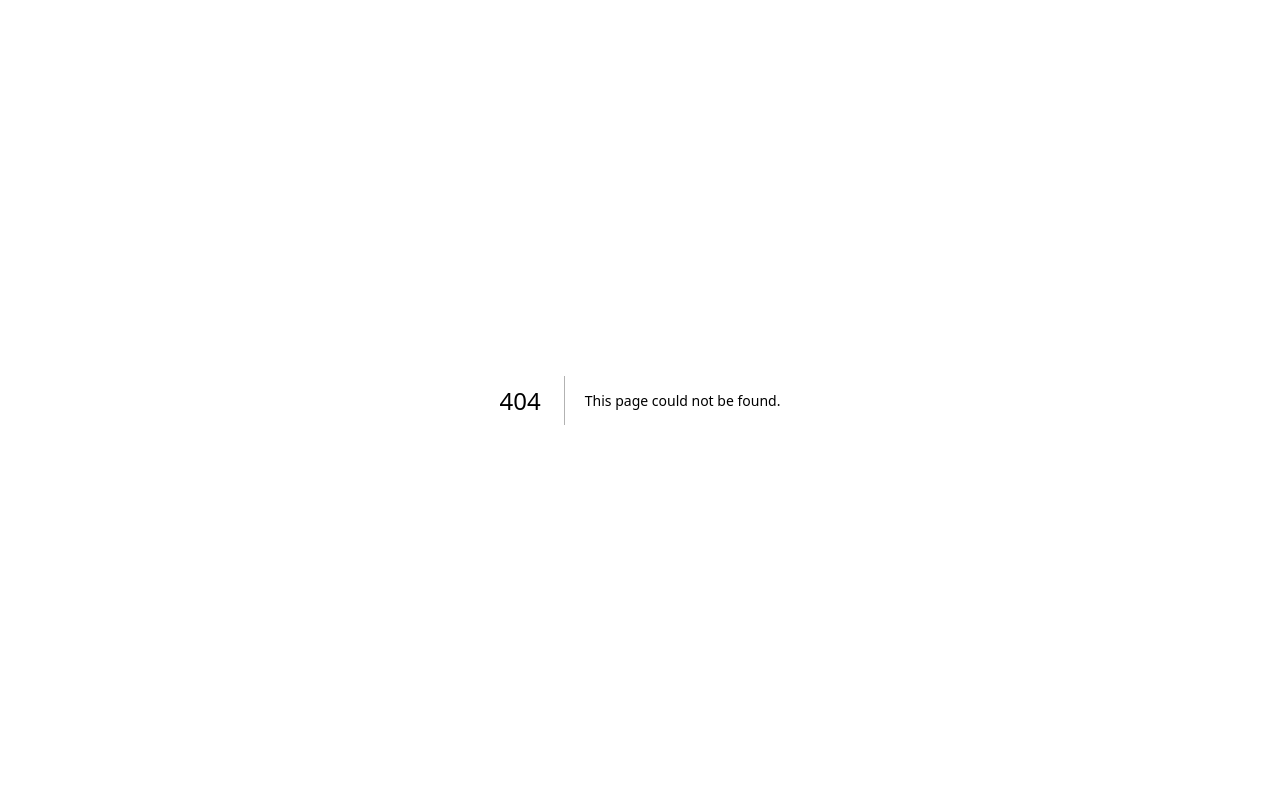
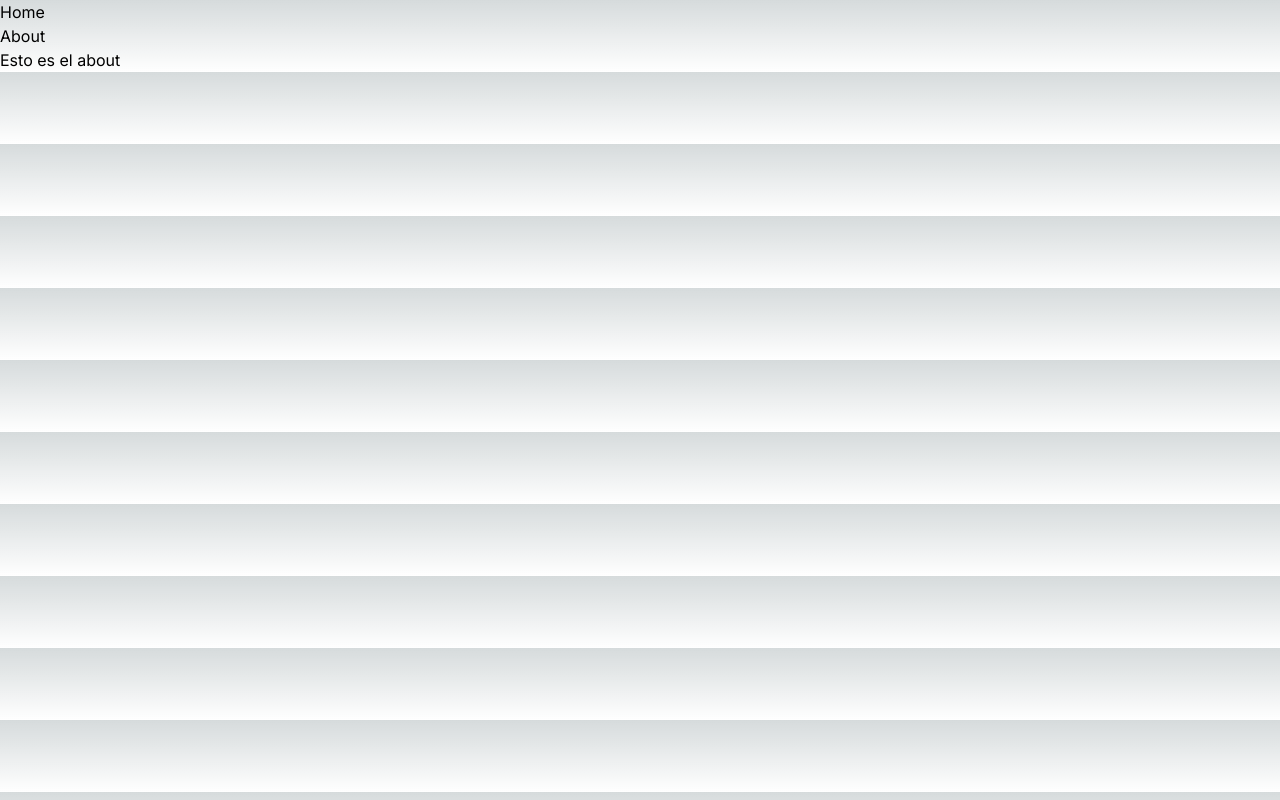
Before and after one commit to frankgimeno3/next-portfolio, a Next.js app: page /about in a window 1280 px wide. Before the commit this address had no page. Built offline with nearby package versions, Linux system fonts and the light colour scheme.

Commit message:
routing basico

```diff
--- /dev/null
+++ b/app/about/page.jsx
@@ -0,0 +1,5 @@
+export default function AboutPage () {
+    return(
+        <h1>Esto es el about</h1>
+    )
+}
--- a/app/layout.js
+++ b/app/layout.js
@@ -1,17 +1,39 @@
 import './globals.css'
 import { Inter } from 'next/font/google'
+import Link from 'next/link'
+
 
 const inter = Inter({ subsets: ['latin'] })
+const links = [{
+  label: 'Home',
+  route: '/'
+},{
+  label: 'About',
+  route: '/about'
+}]
 
 export const metadata = {
-  title: 'Create Next App',
-  description: 'Generated by create next app',
+  title: 'Frank Gimeno',
+  description: 'Frank Gimeno Portfolio',
 }
 
 export default function RootLayout({ children }) {
   return (
     <html lang="en">
-      <body className={inter.className}>{children}</body>
+      <body className={inter.className}>
+        <header>
+          <nav>
+            <ul>
+              {links.map(({label, route}) => (
+                <li key= {route}>
+                  <Link href={route}>{label}</Link>
+                </li>
+              ))}
+            </ul>
+          </nav>
+        </header>
+        {children}
+      </body>
     </html>
   )
 }
--- a/app/page.js
+++ b/app/page.js
@@ -2,6 +2,6 @@
 
 export default function Home() {
   return (
-    <h1>Esta</h1>
+    <h1>Esto es home</h1>
   )
 }
```
